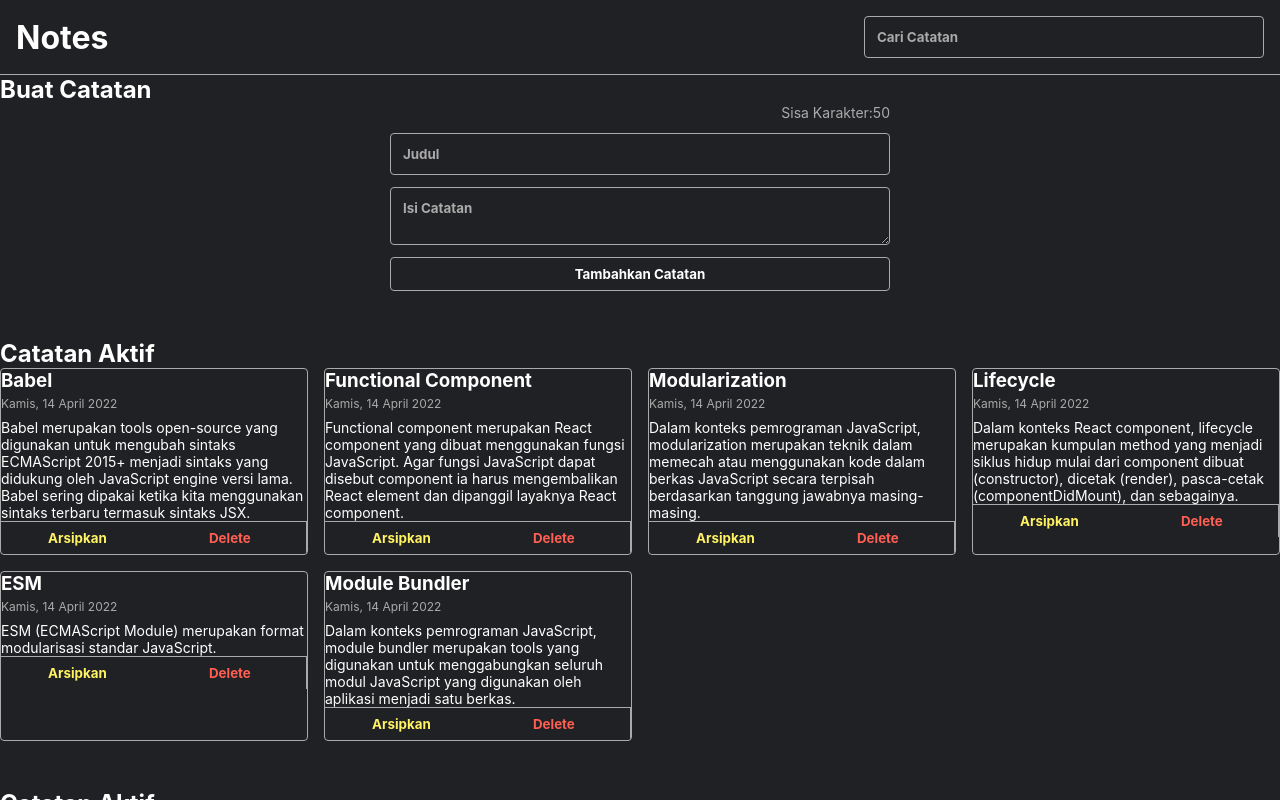
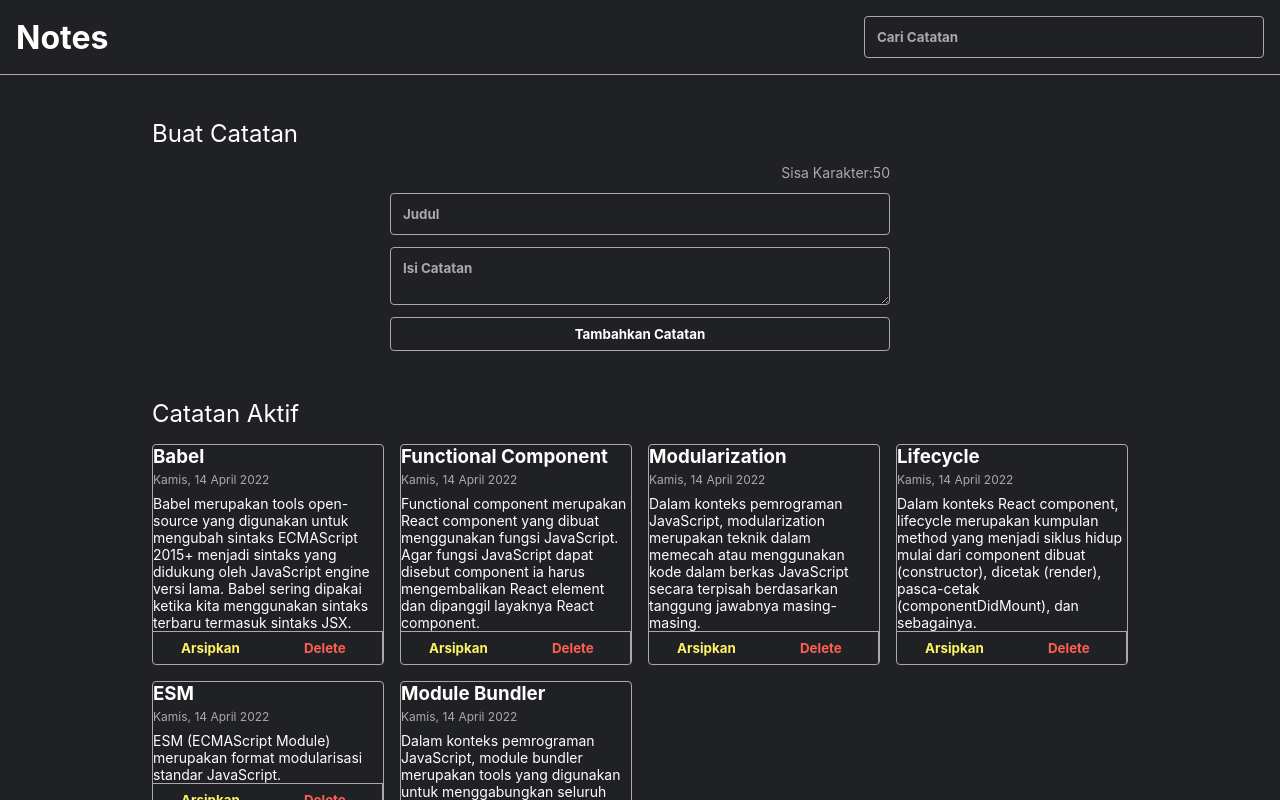
Before and after one commit to fadhilrobbani/dicoding-react-notes-app, a React (Create React App) app: page / in a window 1280 px wide. Shown: the top 800 px of the page. Built offline with nearby package versions, Linux system fonts and the light colour scheme.

Commit message:
change component structure noteslist to notebody

```diff
--- a/src/components/App.js
+++ b/src/components/App.js
@@ -1,18 +1,17 @@
 import React from 'react';
 import { getInitialData, showFormattedDate } from '../utils';
 import NavigationBar from './NavigationBar';
-import NotesList from './NotesList';
-import NoteInput from './NoteInput';
+import NoteBody from './NoteBody';
 
 class App extends React.Component {
   constructor(props) {
     super(props);
 
     this.state = {
-      //disini kita ubah supaya bisa ubah format tanggalnya
       notes: getInitialData().map((note) =>
         Object.assign(note, { createdAt: showFormattedDate(note.createdAt) })
       ),
+      searchKeyword: '',
     };
 
     this.onAddNoteHandler = this.onAddNoteHandler.bind(this);
@@ -61,33 +60,21 @@ class App extends React.Component {
     });
   }
 
-  //jadi disini kita punya data keyword dr state searhinput, jd kita return dan render data tersebut terhadap
-  //state di kelas ini yang punya akses data
   onSearchNoteHandler({ keyword }) {
     const searchKeyword = keyword.toLowerCase().replace(/\s+/g, '');
-    const filteredNotes = this.state.notes.filter((note) =>
-      note.title.includes(searchKeyword)
-    );
-
-    this.setState(() => {
-      return {
-        notes: filteredNotes,
-      };
-    });
+    console.log(keyword);
   }
 
   render() {
     return (
       <>
         <NavigationBar searchNote={this.onSearchNoteHandler} />
-        <main>
-          <NoteInput addNote={this.onAddNoteHandler} />
-          <NotesList
-            notes={this.state.notes}
-            onDelete={this.onDeleteHandler}
-            onArchive={this.onArchiveHandler}
-          />
-        </main>
+        <NoteBody
+          notes={this.state.notes}
+          onDelete={this.onDeleteHandler}
+          onArchive={this.onArchiveHandler}
+          addNote={this.onAddNoteHandler}
+        />
       </>
     );
   }
--- a/src/components/NotesList.js
+++ b/src/components/NoteBody.js
@@ -1,10 +1,12 @@
 import React from 'react';
+import NoteInput from './NoteInput';
 import NotesListActive from './NotesListActive';
 import NotesListArchive from './NotesListArchive';
 
-function NotesList({ notes, onDelete, onArchive }) {
+function NoteBody({ notes, onDelete, onArchive, addNote }) {
   return (
-    <section>
+    <main className='note-app__body'>
+      <NoteInput addNote={addNote} />
       <NotesListActive
         notes={notes}
         onDelete={onDelete}
@@ -15,8 +17,8 @@ function NotesList({ notes, onDelete, onArchive }) {
         onDelete={onDelete}
         onArchive={onArchive}
       />
-    </section>
+    </main>
   );
 }
 
-export default NotesList;
+export default NoteBody;
--- a/src/components/SearchInput.js
+++ b/src/components/SearchInput.js
@@ -37,6 +37,7 @@ class SearchInput extends React.Component {
         <p>{this.state.keyword}</p>
         <input
           type='text'
+          value={this.state.keyword}
           id='search'
           onChange={this.onChangeHandler}
           placeholder='Cari Catatan'
```
Also changed, not shown: bug.txt.
